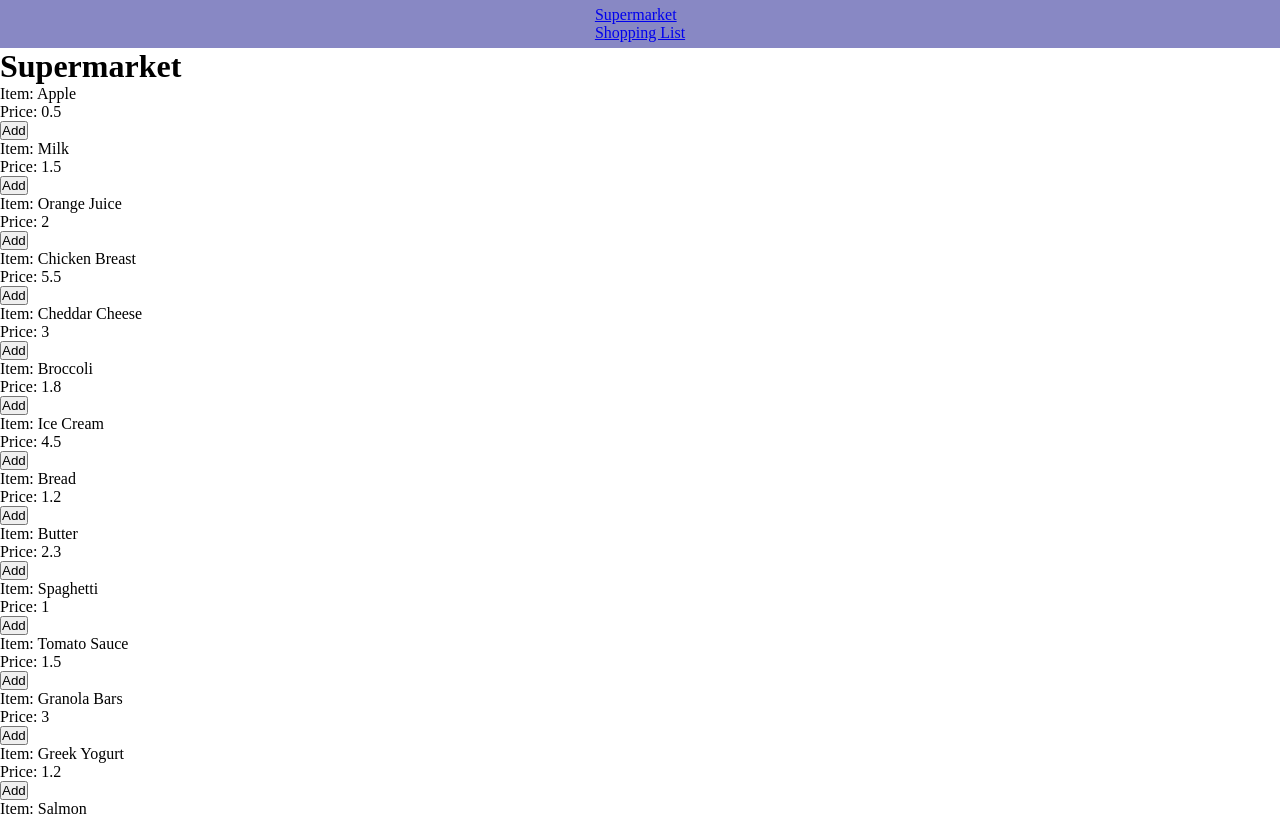
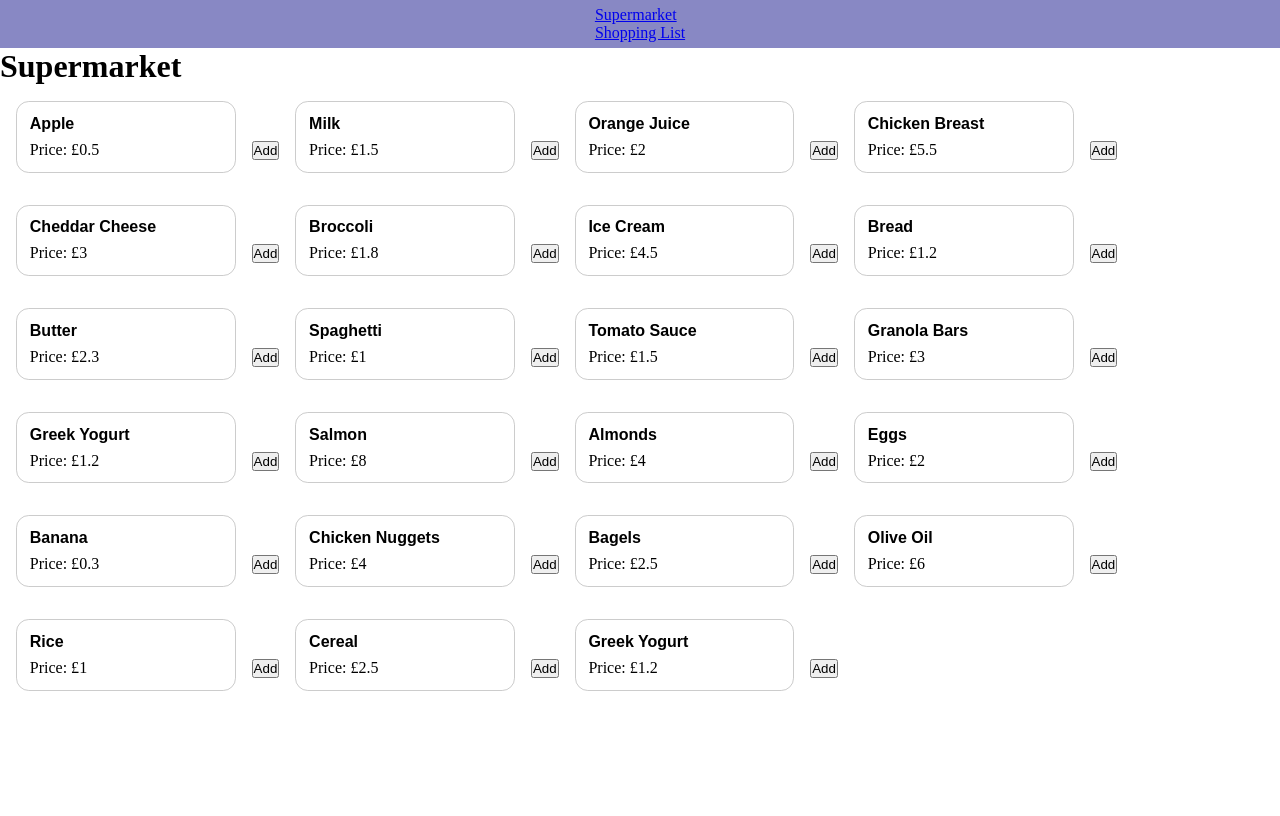
Before and after one commit to MRombi/shoppingLy-st, a React (Vite) app: page / in a window 1280 px wide. Shown: the top 816 px of the page. Built offline with nearby package versions, Linux system fonts and the light colour scheme.

Commit message:
add opacity on click to signal that the item was bought functionality

```diff
--- a/src/components/Item.jsx
+++ b/src/components/Item.jsx
@@ -1,8 +1,23 @@
-function Item({ item }) {
+import { useState } from "react";
+import "./componentsCSS/Item.css";
+
+function Item({ item, isCrossable }) {
+  const [isTransparent, setIsTransparent] = useState(false);
+
+  const handleItemClick = () => {
+    setIsTransparent(!isTransparent);
+  };
+
   return (
-    <li className="item">
-      <p>Item: {item.item_name}</p>
-      <p>Price: {item.price}</p>
+    <li
+      className={`item-container ${
+        isTransparent && isCrossable ? "transparent" : ""
+      }`}
+      role="listitem"
+      onClick={handleItemClick}
+    >
+      <p className="item-name">{item.item_name}</p>
+      <p className="item-price">Price: £{item.price}</p>
     </li>
   );
 }
--- /dev/null
+++ b/src/components/componentsCSS/Item.css
@@ -0,0 +1,24 @@
+.item-container {
+  border: 1px solid #ccc;
+  border-radius: 0.8em;
+  padding: 0.8em;
+  width: 12em;
+  margin: 1em;
+  display: inline-block;
+}
+
+.item-name {
+  font-weight: bold;
+  font-family: "Arial", sans-serif;
+}
+
+.item-price {
+  margin-top: 0.5em;
+}
+
+.bold {
+  font-weight: bold;
+}
+.item-container.transparent {
+  opacity: 0.5;
+}
--- a/src/pages/List.jsx
+++ b/src/pages/List.jsx
@@ -9,7 +9,7 @@ function List({ list, setList }) {
         {list.map((item) => {
           return (
             <>
-              <Item key={item.item_id} item={item} />
+              <Item key={item.item_id} item={item} isCrossable={true} />
               <RemoveItem setList={setList} item={item} />
             </>
           );
--- a/src/pages/Supermarket.jsx
+++ b/src/pages/Supermarket.jsx
@@ -10,7 +10,7 @@ function Supermarket({ setList }) {
         {supermarket.map((item) => {
           return (
             <>
-              <Item key={item.item_id} item={item} />
+              <Item key={item.item_id} item={item} isCrossable={false} />
               <AddItem setList={setList} item={item} />
             </>
           );
```
